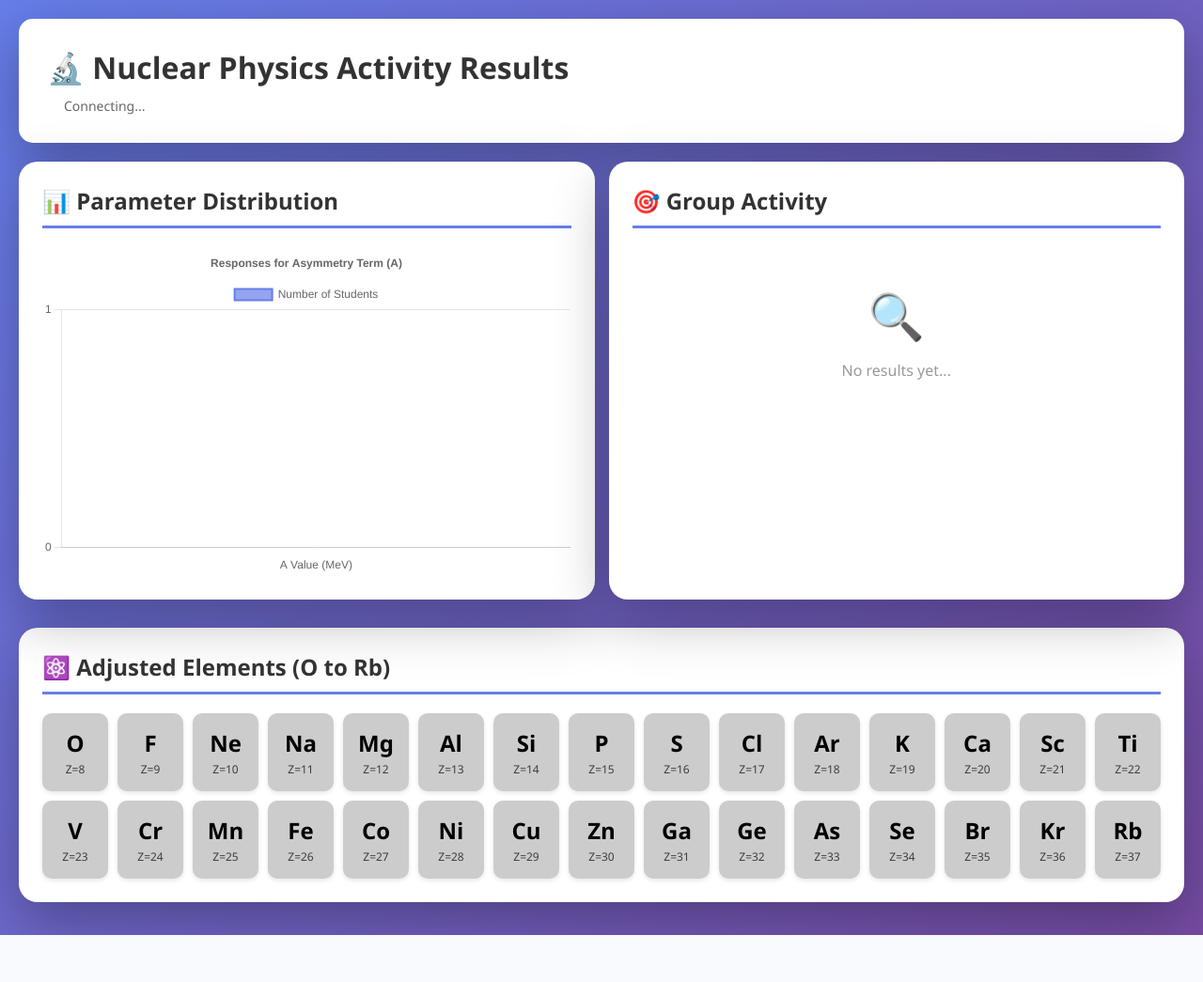
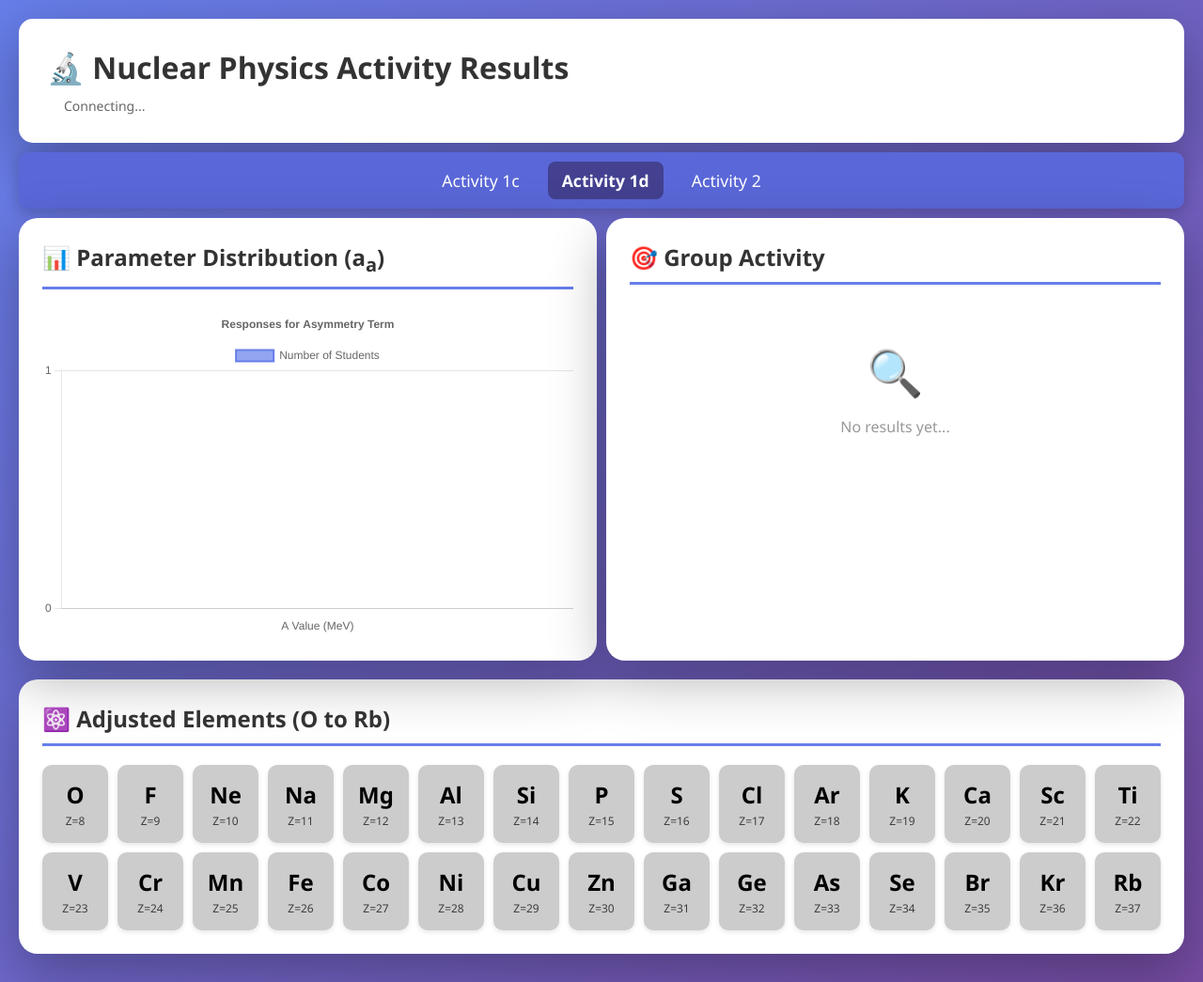
Before and after one commit to Alejandro-FQA/LDM, a Flask app: template divulgacion_server/templates/en/results_final_aa.html in a window 1280 px wide. Shown: the whole page at 94% size. Before the commit the page ends 995 px from the top, so only its background shows below. Run offline with Flask 3, Linux system fonts and the light colour scheme; the template is opened without the code that fills it, so the values that code supplies are empty; some libraries are stand-ins or nearby versions.

Commit message:
added browsing option in english templates

```diff
--- a/divulgacion_server/templates/en/results_final_aa.html
+++ b/divulgacion_server/templates/en/results_final_aa.html
@@ -30,7 +30,7 @@
             border-radius: 15px;
             padding: 30px;
             box-shadow: 0 20px 60px rgba(0, 0, 0, 0.3);
-            margin-bottom: 20px;
+            margin-bottom: 10px;
             display: flex;
             justify-content: space-between;
             align-items: center;
@@ -75,15 +75,15 @@
             border-radius: 20px;
             padding: 25px;
             box-shadow: 0 20px 60px rgba(0, 0, 0, 0.3);
-            margin-bottom: 15px;
+            margin-bottom: 10px;
         }
 
         /* Two column layout for histogram and activity feed */
         .two-column-section {
             display: grid;
             grid-template-columns: 1fr 1fr;
-            gap: 15px;
-            margin-bottom: 15px;
+            gap: 10px;
+            margin-bottom: 10px;
         }
 
         /* Section 1: Histogram */
@@ -148,7 +148,7 @@
             grid-template-columns: repeat(15, 1fr);
             grid-template-rows: repeat(2, 1fr);
             gap: 10px;
-            margin-top: 15px;
+            margin-top: 10px;
         }
 
         .element-box {
@@ -290,6 +290,40 @@
             font-size: 14px;
             opacity: 0.9;
         }
+
+        .navbar {
+            background-color: #5a67d8; /* A slightly darker shade of purple-blue */
+            padding: 10px 20px;
+            border-radius: 10px;
+            box-shadow: 0 4px 15px rgba(0, 0, 0, 0.2);
+            margin-top: 0px; /* Space from the header */
+            margin-bottom: 10px; /* Space below the navbar */
+            display: flex;
+            justify-content: center;
+            flex-wrap: wrap;
+            gap: 15px;
+        }
+
+        .navbar a {
+            color: white;
+            text-decoration: none;
+            padding: 8px 15px;
+            border-radius: 8px;
+            transition: background-color 0.3s ease, transform 0.2s ease;
+            font-weight: 500;
+            font-size: 1.1em;
+        }
+
+        .navbar a:hover {
+            background-color: #7b92e6; /* Lighter on hover */
+            transform: translateY(-2px);
+        }
+
+        .navbar a.active {
+            background-color: #434190; /* Even darker for the active link */
+            font-weight: bold;
+            cursor: default;
+        }
     </style>
 </head>
 <body>
@@ -304,11 +338,17 @@
             </div>
         </div>
 
+        <nav class="navbar">
+            <a href="/results_av">Activity 1c</a>
+            <a href="/results_aa" class="active">Activity 1d</a>
+            <a href="/results_estable">Activity 2</a>
+        </nav>
+
         <!-- Two Column Layout: Histogram and Activity Feed -->
         <div class="two-column-section">
             <!-- Section 1: Histogram of aV values -->
             <div class="section">
-                <h2>📊 Parameter Distribution</h2>
+                <h2>📊 Parameter Distribution (a<sub>a</sub>) </h2>
                 <div class="histogram-container">
                     <canvas id="avHistogram"></canvas>
                 </div>
@@ -453,7 +493,7 @@
                         },
                         title: {
                             display: true,
-                            text: 'Responses for Asymmetry Term (A)'
+                            text: 'Responses for Asymmetry Term'
                         }
                     }
                 }
```
Also changed, not shown: divulgacion_server/templates/en/results_final_av.html (+47 -7 lines), divulgacion_server/templates/en/results_final_estable.html (+43 -3 lines).
